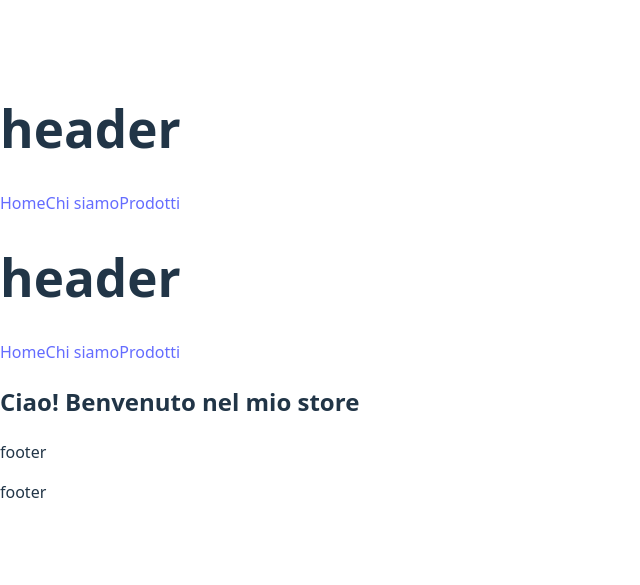
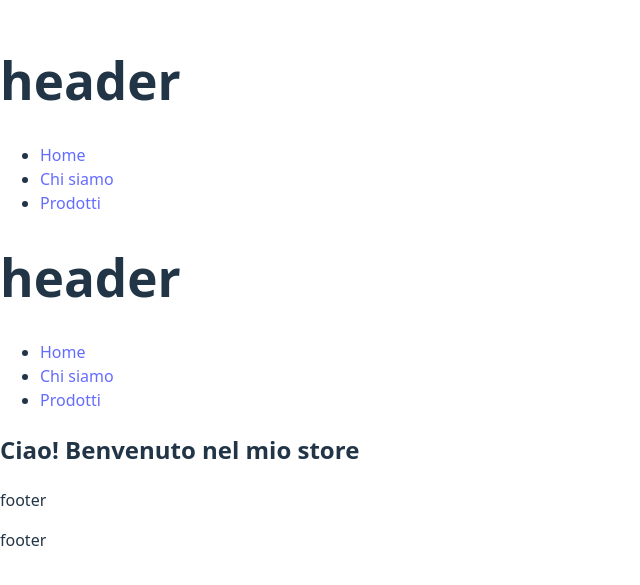
Before and after one commit to pasqualedimaro/react-router, a React (Vite) app: page / in a window 1280 px wide. Shown: the part 107-692 px from the top of the page, without its empty margins (0-640 px from the left). Built offline with nearby package versions, Linux system fonts and the light colour scheme.

Commit message:
add navlink 2nd bonus

```diff
--- a/src/components/Navbar.jsx
+++ b/src/components/Navbar.jsx
@@ -1,13 +1,21 @@
 //importo router
-import {Link} from "react-router-dom"
+import {NavLink} from "react-router-dom"
 
 //funzione
 function Navbar(){
     return (
     <nav>
-        <Link to="/">Home</Link>
-        <Link to="/about">Chi siamo</Link>
-        <Link to="/products">Prodotti</Link>
+        <ul>
+            <li>
+                <NavLink to="/">Home</NavLink>
+            </li>
+            <li>
+                <NavLink to="/about">Chi siamo</NavLink>
+            </li>
+            <li>
+                <NavLink to="/products">Prodotti</NavLink>
+            </li>
+        </ul>
     </nav>
     )
 }
```
